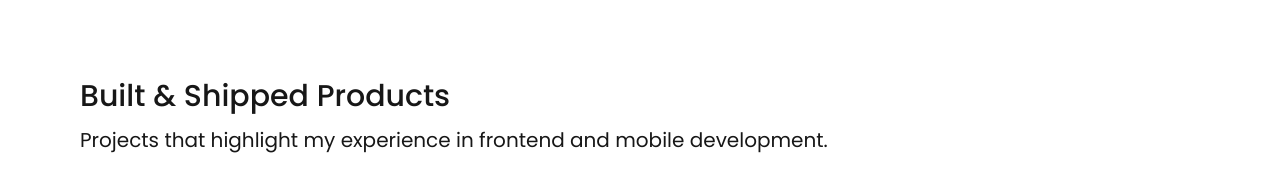
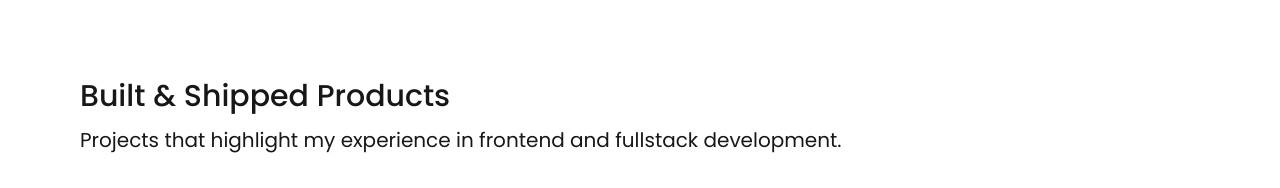
Before and after one commit to HuriatiPutri/my-portfolio, a Next.js app: page / in a window 1280 px wide. Shown: the part 2500-2688 px from the top of the page. Built offline with nearby package versions, Linux system fonts and the light colour scheme; a web font is replaced by a local one.

Commit message:
fix: wording title project

```diff
--- a/src/modules/Project.jsx
+++ b/src/modules/Project.jsx
@@ -18,7 +18,7 @@ export default function Project() {
     >
       <Heading level={1}>Built & Shipped Products</Heading>
       <Heading level={5}>
-        Projects that highlight my experience in frontend and mobile
+        Projects that highlight my experience in frontend and fullstack
         development.
       </Heading>
 
```
